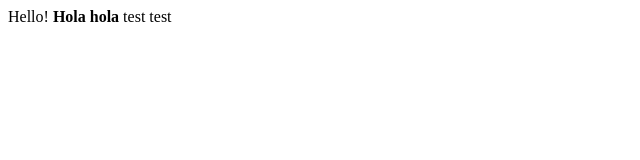
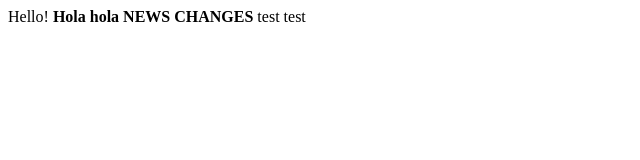
Before and after one commit to sanangelg/GitGestionProjet, a plain HTML site: page index.html in a window 1280 px wide. Shown: the whole page, without its empty margins (0-640 px from the left). Drawn offline with Linux system fonts and the light colour scheme.

Commit message:
important exemple

```diff
--- a/index.html
+++ b/index.html
@@ -1,3 +1,3 @@
 Hello!
-<strong>Hola hola</strong>
+<strong>Hola hola NEWS CHANGES</strong>
 test test
```
